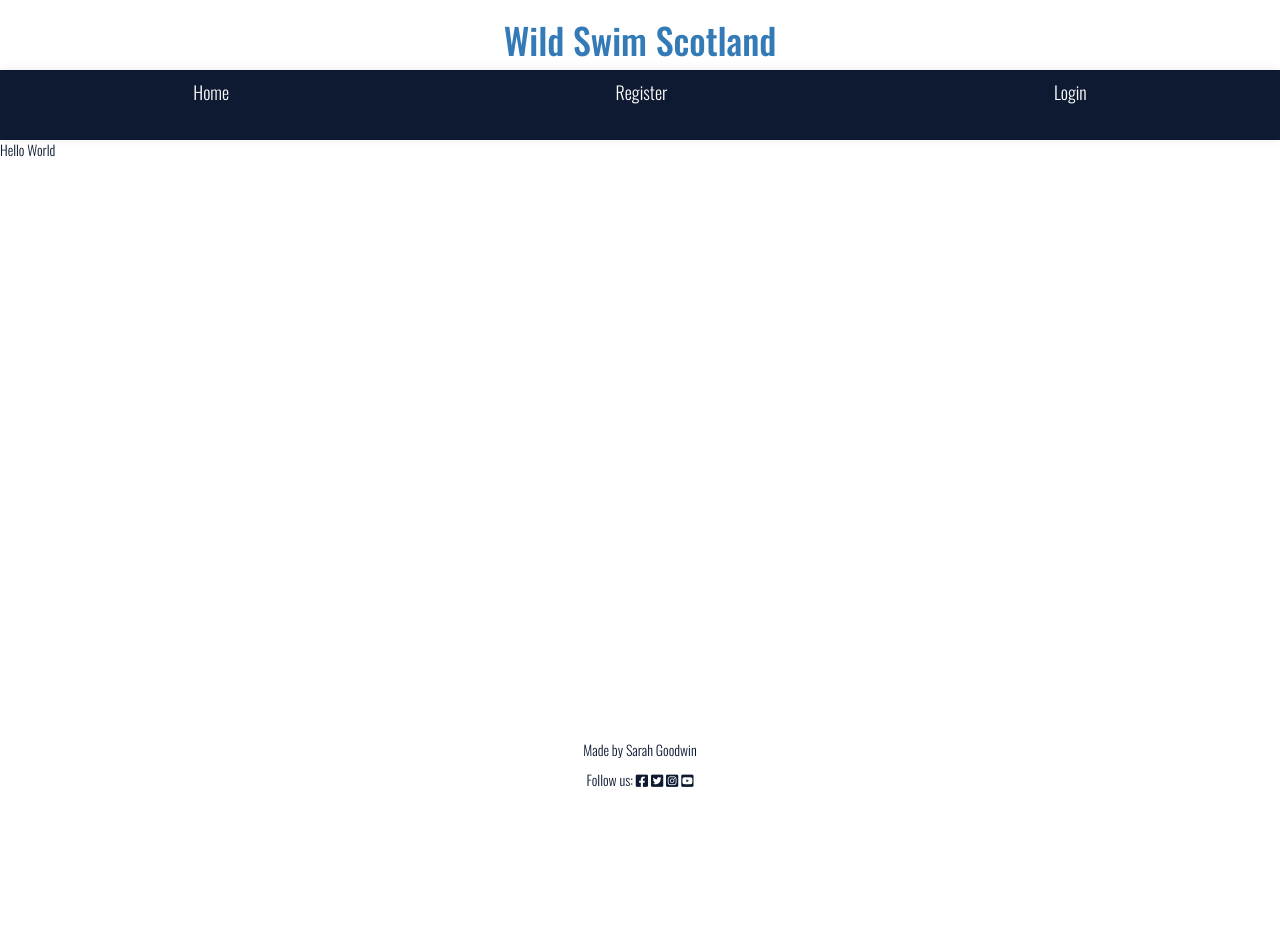
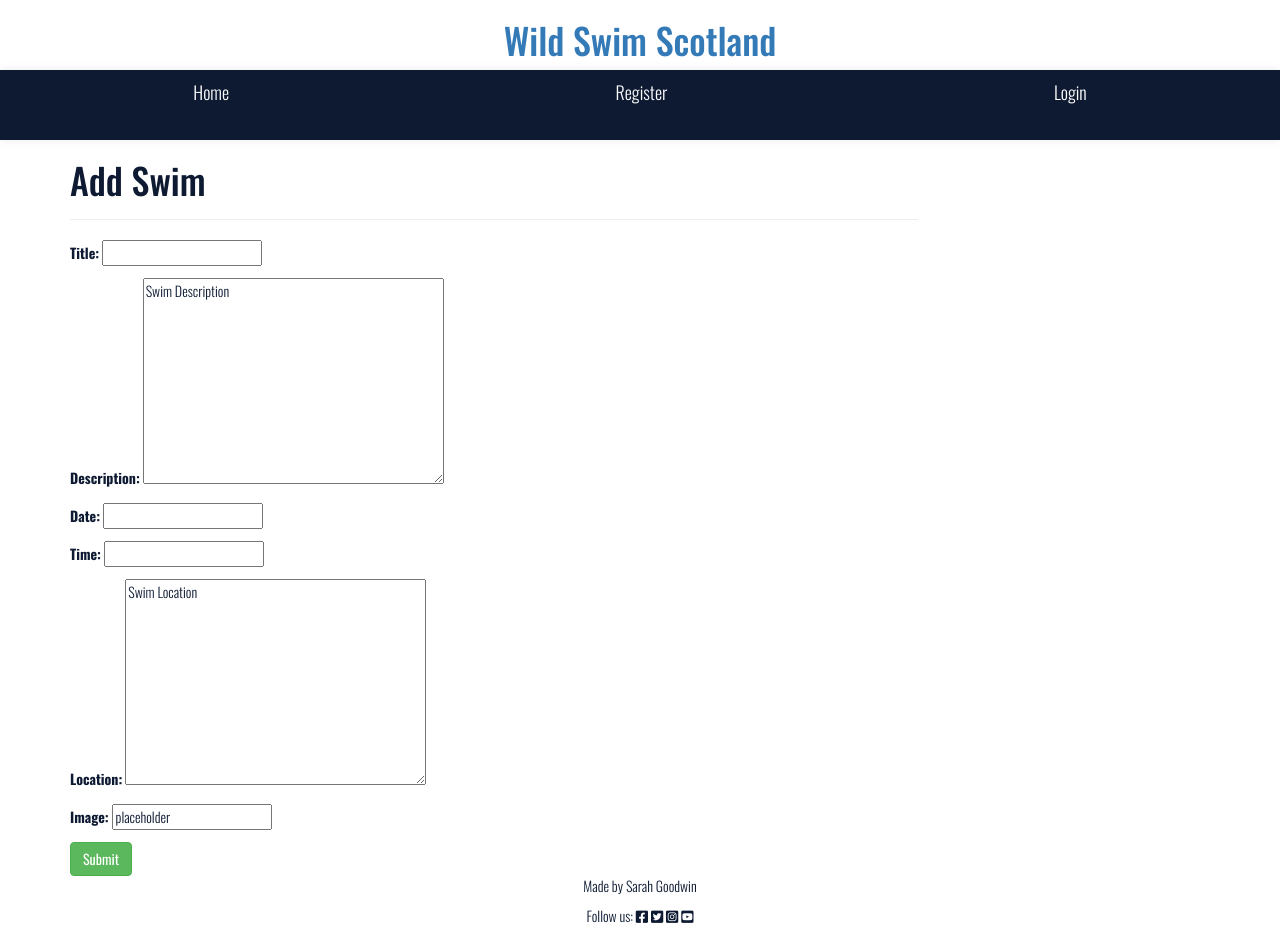
Before and after one commit to sarahgoodwin93/wild-swim-scotland, a Django app: page /swim/add in a window 1280 px wide. Before the commit the page ends 787 px from the top, so only its background shows below. Run offline with Django 4.2, Linux system fonts and the light colour scheme; some libraries are stand-ins or nearby versions.

Commit message:
(FEAT/add_swim.html): Updates forms.py, views.py and add_swim.html to make form show to frontend

```diff
--- a/home/forms.py
+++ b/home/forms.py
@@ -6,37 +6,14 @@ class AddSwimForm(forms.ModelForm):
     """
     FORM: Add Swim.
     """
-    title = forms.CharField(
-        widget=forms.HiddenInput(attrs={"id": "title-field"}),
-        label="Swim Title",
-    )
-    description = forms.CharField(
-        widget=forms.HiddenInput(attrs={"id": "description-field"}),
-        label="Description",
-    )
-    date = forms.DateField(
-        widget=forms.HiddenInput(attrs={"id": "date-field"}),
-        label="Date",
-    )
-    time = forms.TimeField(
-        widget=forms.HiddenInput(attrs={"id": "time-field"}),
-        label="Time",
-    )
-    location = forms.CharField(
-        widget=forms.HiddenInput(attrs={"id": "location-field"}),
-        label="Location",
-    )
-
     class Meta:
         model = SwimPosts
-        fields = [
-            "title", "description", "date", "time", "location"
-        ]
+        fields = ['title', 'description', 'date', 'time', 'location', 'post_image']
 
 
 class ReviewForm(forms.ModelForm):
     """
-    FORM: Add Swim.
+    FORM: Review.
     """
 
     class Meta:
--- a/home/templates/home/add_swim.html
+++ b/home/templates/home/add_swim.html
@@ -8,7 +8,30 @@
 
 <!-- Add Swim Posts -->
 
-<p>Hello World</p>
+<main>
+  <div class="add-swim-form-html">
+    <div class="fill-screen container">
+      <div class="row">
+        <div class="col-lg-9 col-12 below-nav mx-auto">
+          <h1>{{ heading }}</h1>
+          <hr />
+          <div class="form">
+            <form class="mb-5" method="POST" enctype="multipart/form-data">
+              {{ form.as_p }}
+              <!-- crispyform -->
+              {% csrf_token %}
+              <!-- input button --><input
+                class="btn btn-success"
+                type="submit"
+                name="submit"
+              />
+            </form>
+          </div>
+        </div>
+      </div>
+    </div>
+  </div>
+</main>
 
 <!-- add_swim.html content ends here -->
 {% endblock %}
--- a/home/views.py
+++ b/home/views.py
@@ -1,4 +1,6 @@
+from django.contrib import messages
 from django.shortcuts import render
+from django.urls import reverse_lazy
 from django.views import generic
 from .models import SwimPosts
 from .forms import AddSwimForm
@@ -10,23 +12,34 @@ class SwimList(generic.ListView):
     """
     Returns swim list in :model:`home.SwimPosts``
     and displays them to the page
-     """
+    """
     queryset = SwimPosts.objects.all()
+    model = SwimPosts
     template_name = "home/swim_posts.html"
 
 
 # AddSwim View
 class AddSwimView(CreateView):
     """
-    Displays the 'Add Swim' page
+    Shows the AddSwimForm so that staff users can make new posts
+    once the post is added it will take you back to the homepage
+    so that you can view your new post.
     """
     model = SwimPosts
     template_name = "home/add_swim.html"
     form_class = AddSwimForm
+    success_url = reverse_lazy('home')
 
     def form_valid(self, form):
         form.instance.contributer = self.request.user
-        response = super().form_valid(form)
         messages.success(self.request, "Thanks for adding a new swim")
+        return super().form_valid(form)
 
-        return Response
+    def form_invalid(self, form):
+        messages.error(self.request, "There was an error with the form.")
+        return self.render_to_response(self.get_context_data(form=form, heading='Add Swim'))
+
+    def get_context_data(self, **kwargs):
+        context = super().get_context_data(**kwargs)
+        context['heading'] = 'Add Swim'
+        return context
```
